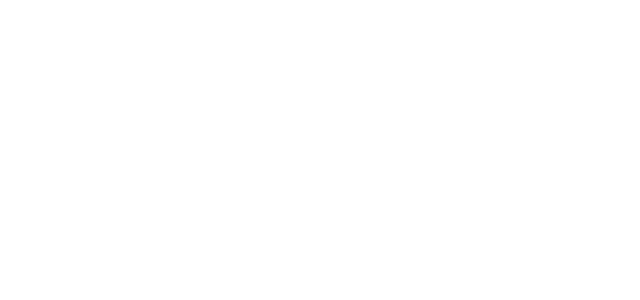
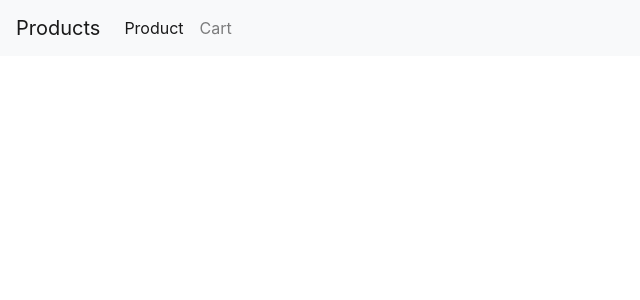
Before and after one commit to H1617K/demoweb, a React (Create React App) app: page / in a window 1280 px wide. Before the commit this address had no page. Shown: the top 300 px of the page, without its empty margins (0-640 px from the left). Built offline with nearby package versions, Linux system fonts and the light colour scheme.

Commit message:
Add some dipendcy and navbar

```diff
--- a/package.json
+++ b/package.json
@@ -15,9 +15,11 @@
     "react-dom": "^18.2.0",
     "react-redux": "^9.1.0",
     "react-router-dom": "^6.22.3",
+    "react-router-hash-link": "^2.4.3",
     "react-scripts": "5.0.1",
     "redux": "^5.0.1",
     "redux-thunk": "^3.1.0",
+    "styled-components": "^6.1.8",
     "web-vitals": "^2.1.4"
   },
   "scripts": {
--- a/public/index.html
+++ b/public/index.html
@@ -10,34 +10,15 @@
       content="Web site created using create-react-app"
     />
     <link rel="apple-touch-icon" href="%PUBLIC_URL%/logo192.png" />
-    <!--
-      manifest.json provides metadata used when your web app is installed on a
-      user's mobile device or desktop. See https://developers.google.com/web/fundamentals/web-app-manifest/
-    -->
     <link rel="manifest" href="%PUBLIC_URL%/manifest.json" />
-    <!--
-      Notice the use of %PUBLIC_URL% in the tags above.
-      It will be replaced with the URL of the `public` folder during the build.
-      Only files inside the `public` folder can be referenced from the HTML.
-
-      Unlike "/favicon.ico" or "favicon.ico", "%PUBLIC_URL%/favicon.ico" will
-      work correctly both with client-side routing and a non-root public URL.
-      Learn how to configure a non-root public URL by running `npm run build`.
-    -->
+    <link rel="stylesheet" href="https://cdn.jsdelivr.net/npm/bootstrap@4.6.2/dist/css/bootstrap.min.css">
+    <script src="https://cdn.jsdelivr.net/npm/jquery@3.7.1/dist/jquery.slim.min.js"></script>
+    <script src="https://cdn.jsdelivr.net/npm/popper.js@1.16.1/dist/umd/popper.min.js"></script>
+    <script src="https://cdn.jsdelivr.net/npm/bootstrap@4.6.2/dist/js/bootstrap.bundle.min.js"></script>
     <title>React App</title>
   </head>
   <body>
     <noscript>You need to enable JavaScript to run this app.</noscript>
     <div id="root"></div>
-    <!--
-      This HTML file is a template.
-      If you open it directly in the browser, you will see an empty page.
-
-      You can add webfonts, meta tags, or analytics to this file.
-      The build step will place the bundled scripts into the <body> tag.
-
-      To begin the development, run `npm start` or `yarn start`.
-      To create a production bundle, use `npm run build` or `yarn build`.
-    -->
   </body>
 </html>
--- a/src/App.js
+++ b/src/App.js
@@ -1,11 +1,14 @@
 import './App.css';
 import { BrowserRouter, Routes, Route } from "react-router-dom";
 import Product from './Product/product';
+import Navbar from './Navbar/Navbar';
+
 
 function App() {
   return (
     <div className="App">
       <BrowserRouter>
+      <Navbar/>
       <Routes>
         <Route path='/Product' element={<Product/>}></Route>
       </Routes>
--- /dev/null
+++ b/src/Navbar/Navbar.js
@@ -0,0 +1,27 @@
+import React from 'react'
+import { Link } from "react-router-dom";
+
+const Navbar = () => {
+  return (
+
+    <nav className="navbar navbar-expand-lg navbar-light bg-light">
+      <Link className="navbar-brand" to="#">Products</Link>
+      <button className="navbar-toggler" type="button" data-toggle="collapse" data-target="#navbarSupportedContent" aria-controls="navbarSupportedContent" aria-expanded="false" aria-label="Toggle navigation">
+        <span className="navbar-toggler-icon"></span>
+      </button>
+
+      <div className="collapse navbar-collapse" id="navbarSupportedContent">
+        <ul className="navbar-nav mr-auto">
+          <li className="nav-item active">
+            <Link className="nav-link" to="/Product">Product <span className="sr-only">(current)</span></Link>
+          </li>
+          <li className="nav-item">
+            <Link className="nav-link ">Cart</Link>
+          </li>
+        </ul>
+      </div>
+    </nav>
+  )
+}
+
+export default Navbar
--- a/src/Product/Product.css
+++ b/src/Product/Product.css
@@ -63,7 +63,9 @@
   .category-image {
     max-width: 100px;
     height: auto;
-    margin-right: 10px;
+    margin: 0 auto;
+    margin-bottom: 2%;
+    margin-top: 2%;
   }
 
   .css-1oj2twp-MuiPagination-root {
```
Also changed, not shown: 1 other file (tests, documents, lock files or other folders).
